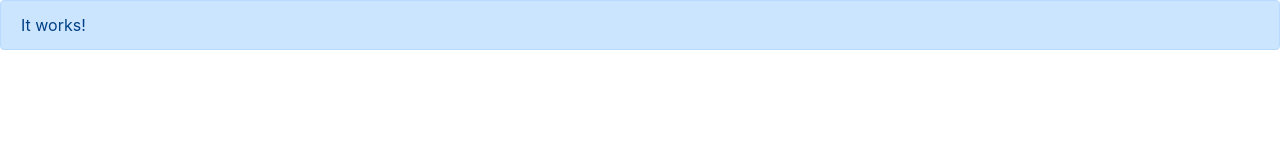
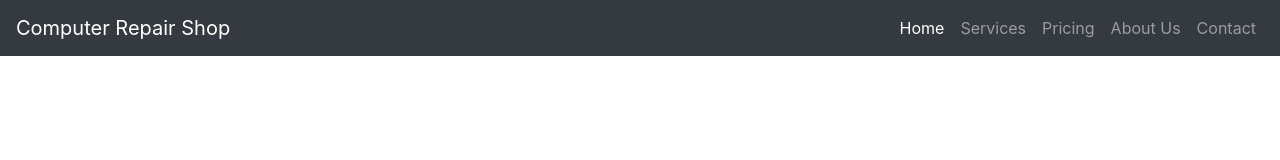
Before and after one commit to JasonNaggles/Week09Assignment, a website: page index.html in a window 1280 px wide. Drawn offline with nearby package versions, Linux system fonts and the light colour scheme.

Commit message:
first commit

```diff
--- a/index.html
+++ b/index.html
@@ -3,14 +3,35 @@
 <head>
     <meta charset="UTF-8">
     <meta name="viewport" content="width=device-width, initial-scale=1.0">
-    <title>Home</title>
+    <title>Computer Repair Shop</title>
     <link rel="stylesheet" href="node_modules/bootstrap/dist/css/bootstrap.css">
 </head>
 <body>
-
-<div class="alert alert-primary" role="alert">
-    It works!
-</div>
+      <nav class="navbar navbar-expand-lg navbar-dark bg-dark">
+        <a class="navbar-brand" href="#">Computer Repair Shop</a>
+        <button class="navbar-toggler" type="button" data-toggle="collapse" data-target="#navbarNav" aria-controls="navbarNav" aria-expanded="false" aria-label="Toggle navigation">
+          <span class="navbar-toggler-icon"></span>
+        </button>
+        <div class="collapse navbar-collapse" id="navbarNav">
+          <ul class="navbar-nav ml-auto">
+            <li class="nav-item active">
+              <a class="nav-link" href="#">Home <span class="sr-only">(current)</span></a>
+            </li>
+            <li class="nav-item">
+              <a class="nav-link" href="#">Services</a>
+            </li>
+            <li class="nav-item">
+              <a class="nav-link" href="#">Pricing</a>
+            </li>
+            <li class="nav-item">
+              <a class="nav-link" href="#">About Us</a>
+            </li>
+            <li class="nav-item">
+              <a class="nav-link" href="#">Contact</a>
+            </li>
+          </ul>
+        </div>
+      </nav>
 <script src="node_modules/jquery/dist/jquery.js"></script>
 <script src="node_modules/bootstrap/dist/js/bootstrap.bundle.js"></script>
 </body>
```
